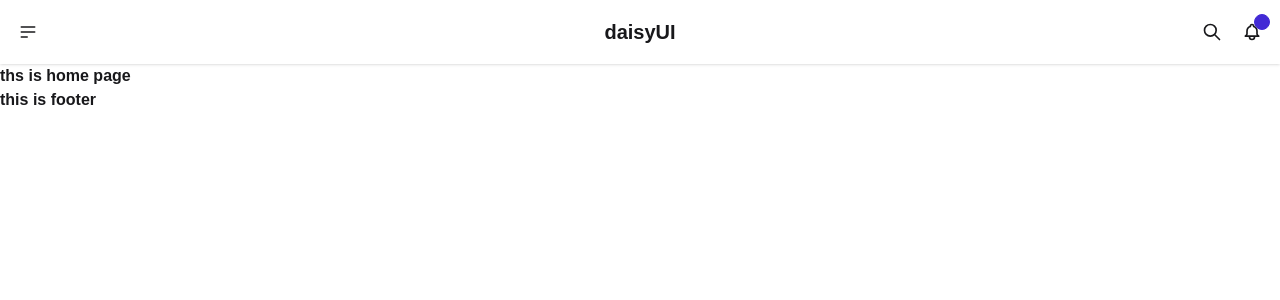
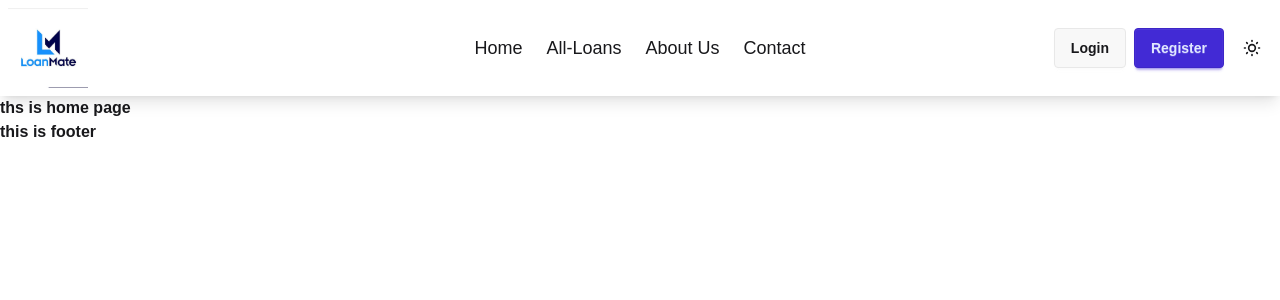
Before and after one commit to sohidul8305/Assignment-11, a React (Vite) app: page / in a window 1280 px wide. Shown: the top 300 px of the page. Built offline with nearby package versions, Linux system fonts and the light colour scheme.

Commit message:
navbar create complete

```diff
--- a/src/components/Navbar.jsx
+++ b/src/components/Navbar.jsx
@@ -1,36 +1,194 @@
-import React from 'react';
+import React, { useState, useEffect } from 'react';
+import LoanLogo from '../assets/Loanlogo.png';
+
+// Dummy User Avatar component (Replace with your actual image/component)
+const UserAvatar = () => (
+  <div className="avatar placeholder">
+    <div className="bg-neutral text-neutral-content rounded-full w-10">
+      <span className="text-xl">U</span>
+    </div>
+  </div>
+);
+
+// Theme Toggle Icons (as defined previously)
+const SunIcon = () => (
+  <svg xmlns="http://www.w3.org/2000/svg" className="h-5 w-5" fill="none" viewBox="0 0 24 24" stroke="currentColor">
+    <path strokeLinecap="round" strokeLinejoin="round" strokeWidth="2" d="M12 3v1m0 16v1m9-9h-1M4 12H3m15.364 6.364l-.707-.707M6.343 6.343l-.707-.707m12.728 0l-.707.707M6.343 17.657l-.707.707M16 12a4 4 0 11-8 0 4 4 0 018 0z" />
+  </svg>
+);
+
+const MoonIcon = () => (
+  <svg xmlns="http://www.w3.org/2000/svg" className="h-5 w-5" fill="none" viewBox="0 0 24 24" stroke="currentColor">
+    <path strokeLinecap="round" strokeLinejoin="round" strokeWidth="2" d="M20.354 15.354A9 9 0 018.646 3.646 9.003 9.003 0 0012 21a9.003 9.003 0 008.354-5.646z" />
+  </svg>
+);
+
 
 const Navbar = () => {
+  // State 1: Theme Management
+  const [theme, setTheme] = useState('light');
+
+  // State 2: Login/Logout Management (শুরুতে লগইন করা নেই)
+  const [isUserLoggedIn, setIsUserLoggedIn] = useState(false);
+
+  // --- Theme Toggle Logic ---
+  useEffect(() => {
+    const storedTheme = localStorage.getItem('theme') || 'light';
+    setTheme(storedTheme);
+    document.documentElement.setAttribute('data-theme', storedTheme);
+  }, []);
+
+  const toggleTheme = () => {
+    const newTheme = theme === 'light' ? 'dark' : 'light';
+    setTheme(newTheme);
+    localStorage.setItem('theme', newTheme);
+    document.documentElement.setAttribute('data-theme', newTheme);
+  };
+
+  // --- Login/Logout Logic ---
+  const handleAuthClick = () => {
+    setIsUserLoggedIn(!isUserLoggedIn);
+    // In a real application, this would involve API calls
+    if (isUserLoggedIn) {
+      alert('You have been logged out!');
+    } else {
+      alert('You are now logged in!');
+    }
+  };
+
+
+  // --- Helper Function to render main navigation links ---
+  const renderNavLinks = () => {
+    if (isUserLoggedIn) {
+      // AFTER LOGIN Links: Home, All-Loans, Dashboard
       return (
-       <div className="navbar bg-base-100 shadow-sm">
+        <>
+          <li className='hover:bg-base-200 rounded-lg'><a>Home</a></li>
+          <li className='hover:bg-base-200 rounded-lg'><a>All-Loans</a></li>
+          <li className='hover:bg-base-200 rounded-lg'><a>Dashboard</a></li>
+        </>
+      );
+    } else {
+      // BEFORE LOGIN Links: Home, All-Loans, About Us, Contact
+      return (
+        <>
+          <li className='hover:bg-base-200 rounded-lg'><a>Home</a></li>
+          <li className='hover:bg-base-200 rounded-lg'><a>All-Loans</a></li>
+          <li className='hover:bg-base-200 rounded-lg'><a>About Us</a></li>
+          <li className='hover:bg-base-200 rounded-lg'><a>Contact</a></li>
+        </>
+      );
+    }
+  };
+
+  // --- Helper Function to render end section (auth and theme) ---
+  const renderAuthAndTheme = () => {
+    if (isUserLoggedIn) {
+      // AFTER LOGIN: User Avatar, Logout, Theme Toggle
+      return (
+        <>
+          {/* User Avatar */}
+          <UserAvatar />
+
+          {/* Logout Button */}
+          <button
+            className="btn btn-outline btn-error ml-2"
+            onClick={handleAuthClick}
+          >
+            Logout
+          </button>
+
+          {/* Theme Toggle Button */}
+          <label className="swap swap-rotate btn btn-ghost btn-circle">
+            <input type="checkbox" checked={theme === 'dark'} onChange={toggleTheme} />
+            <div className="swap-off"><SunIcon /></div>
+            <div className="swap-on"><MoonIcon /></div>
+          </label>
+        </>
+      );
+    } else {
+      // BEFORE LOGIN: Login, Register, Theme Toggle
+      return (
+        <>
+          {/* Login Button */}
+          <button
+            className="btn btn-Neutral"
+            onClick={handleAuthClick}
+          >
+            Login
+          </button>
+
+          {/* Register Button */}
+          <button className="btn btn-primary">
+            Register
+          </button>
+
+          {/* Theme Toggle Button */}
+          <label className="swap swap-rotate btn btn-ghost btn-circle">
+            <input type="checkbox" checked={theme === 'dark'} onChange={toggleTheme} />
+            <div className="swap-off"><SunIcon /></div>
+            <div className="swap-on"><MoonIcon /></div>
+          </label>
+        </>
+      );
+    }
+  };
+
+
+  // --- Render (JSX) ---
+  return (
+    <div className="navbar bg-base-100 shadow-lg sticky top-0 z-50">
+
+      {/* 1. Logo and Mobile Dropdown (Navbar Start) */}
       <div className="navbar-start">
+        {/* Mobile Dropdown Menu (Hamburger) */}
         <div className="dropdown">
-      <div tabIndex={0} role="button" className="btn btn-ghost btn-circle">
-        <svg xmlns="http://www.w3.org/2000/svg" className="h-5 w-5" fill="none" viewBox="0 0 24 24" stroke="currentColor"> <path strokeLinecap="round" strokeLinejoin="round" strokeWidth="2" d="M4 6h16M4 12h16M4 18h7" /> </svg>
+          <div tabIndex={0} role="button" className="btn btn-ghost lg:hidden">
+            <svg xmlns="http://www.w3.org/2000/svg" className="h-5 w-5" fill="none" viewBox="0 0 24 24" stroke="currentColor">
+              <path strokeLinecap="round" strokeLinejoin="round" strokeWidth="2" d="M4 6h16M4 12h16M4 18h7" />
+            </svg>
           </div>
-      <ul
-        tabIndex="-1"
-        className="menu menu-sm dropdown-content bg-base-100 rounded-box z-1 mt-3 w-52 p-2 shadow">
-        <li><a>Homepage</a></li>
-        <li><a>Portfolio</a></li>
-        <li><a>About</a></li>
+          {/* Mobile menu items change based on state */}
+          <ul tabIndex={0} className="menu menu-sm dropdown-content mt-3 z-[1] p-2 shadow bg-base-100 rounded-box w-52">
+            {/* Mobile links using the same logic */}
+            {isUserLoggedIn ? (
+              <>
+                <li><a>Home</a></li>
+                <li><a>All-Loans</a></li>
+                <li><a>Dashboard</a></li>
+                <li onClick={handleAuthClick}><a>Logout</a></li>
+              </>
+            ) : (
+              <>
+                <li><a>Home</a></li>
+                <li><a>All-Loans</a></li>
+                <li><a>About Us</a></li>
+                <li><a>Contact</a></li>
+                <li onClick={handleAuthClick}><a>Login</a></li>
+                <li><a>Register</a></li>
+              </>
+            )}
           </ul>
         </div>
+
+        {/* Logo Display */}
+        <div className="flex-shrink-0">
+          <img src={LoanLogo} alt="Loan Logo" className="h-20 w-auto" />
         </div>
-  <div className="navbar-center">
-    <a className="btn btn-ghost text-xl">daisyUI</a>
       </div>
-  <div className="navbar-end">
-    <button className="btn btn-ghost btn-circle">
-      <svg xmlns="http://www.w3.org/2000/svg" className="h-5 w-5" fill="none" viewBox="0 0 24 24" stroke="currentColor"> <path strokeLinecap="round" strokeLinejoin="round" strokeWidth="2" d="M21 21l-6-6m2-5a7 7 0 11-14 0 7 7 0 0114 0z" /> </svg>
-    </button>
-    <button className="btn btn-ghost btn-circle">
-      <div className="indicator">
-        <svg xmlns="http://www.w3.org/2000/svg" className="h-5 w-5" fill="none" viewBox="0 0 24 24" stroke="currentColor"> <path strokeLinecap="round" strokeLinejoin="round" strokeWidth="2" d="M15 17h5l-1.405-1.405A2.032 2.032 0 0118 14.158V11a6.002 6.002 0 00-4-5.659V5a2 2 0 10-4 0v.341C7.67 6.165 6 8.388 6 11v3.159c0 .538-.214 1.055-.595 1.436L4 17h5m6 0v1a3 3 0 11-6 0v-1m6 0H9" /> </svg>
-        <span className="badge badge-xs badge-primary indicator-item"></span>
+
+      {/* 2. Primary Navigation Links (Navbar Center) - Desktop Only */}
+      <div className="navbar-center hidden lg:flex">
+        <ul className='menu menu-horizontal px-1 font-medium text-lg'>
+          {renderNavLinks()}
+        </ul>
       </div>
-    </button>
+
+      {/* 3. Theme Toggle and Buttons (Navbar End) */}
+      <div className="navbar-end gap-2">
+        {renderAuthAndTheme()}
       </div>
+
     </div>
   );
 };
```
Also changed, not shown: src/assets/Loanlogo.png (added). Lines whose indentation alone changed are shown as unchanged.
